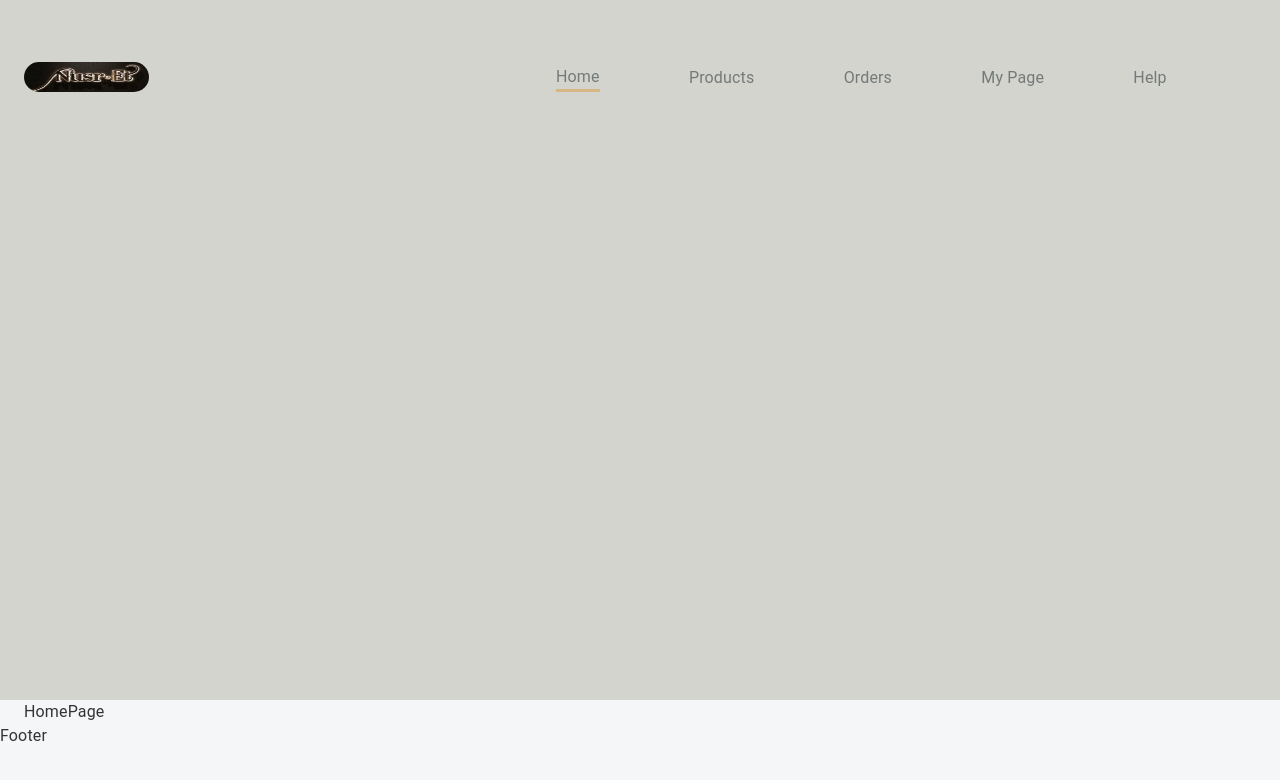
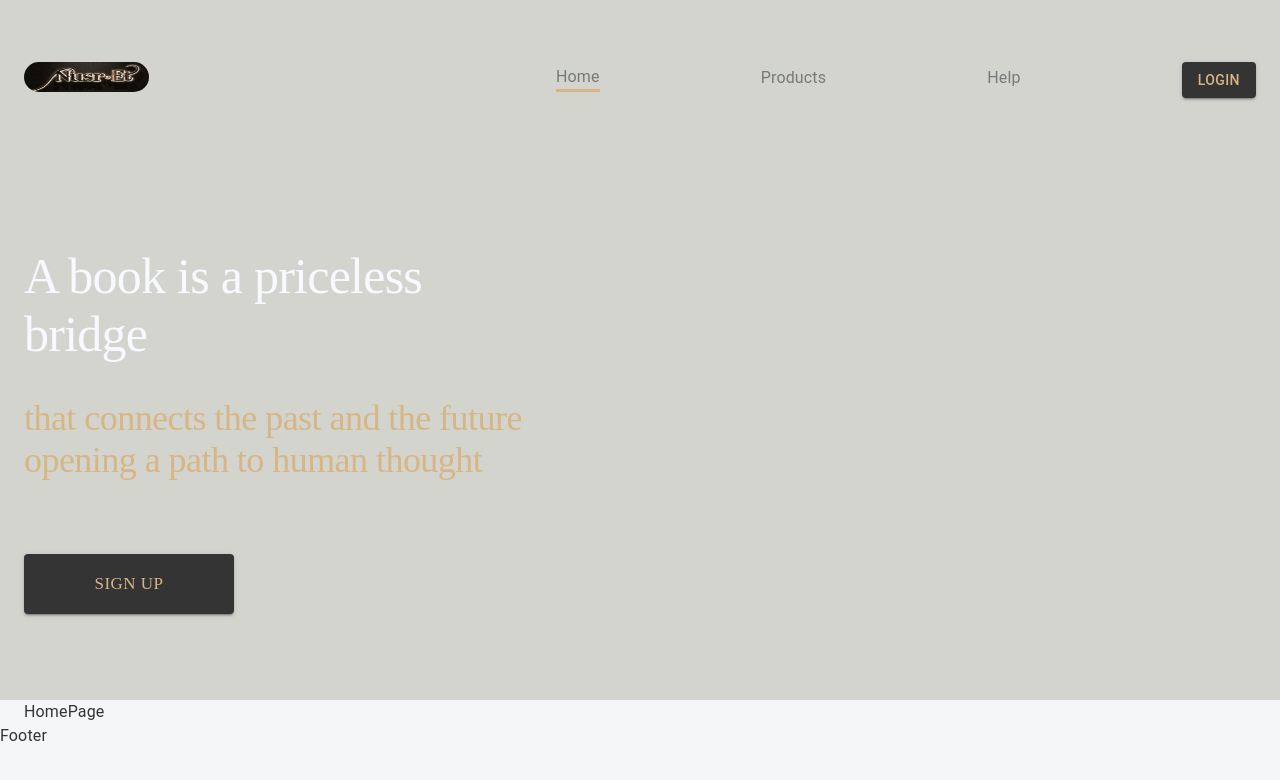
Before and after one commit to IsmanovOybek/Nusret-react, a React (Create React App) app: page / in a window 1280 px wide. Shown: the top 780 px of the page. Built offline with nearby package versions, Linux system fonts and the light colour scheme.

Commit message:
feat: modify  home navbar

```diff
--- a/src/app/components/headers/HomeNavbar.tsx
+++ b/src/app/components/headers/HomeNavbar.tsx
@@ -2,7 +2,7 @@ import { Box, Button, Container, Stack } from "@mui/material";
 import { NavLink } from "react-router-dom";
 
 export function HomeNavbar() {
-  const authMember = true;
+  const authMember = null;
   return (
     <div className="home-navbar">
       <Container sx={{ mt: "55px", height: "642px" }}>
@@ -55,19 +55,38 @@ export function HomeNavbar() {
 
             {!authMember ? (
               <Box>
-                <Button
-                  variant="contained"
-                  style={{ background: "#3776CC", color: "#f8f8ff" }}
-                >
+                <Button variant="contained" className="login-button">
                   login
                 </Button>
               </Box>
             ) : (
-              <img />
+              <img
+                className="user-avatar"
+                src={"/icons/default-user.svg"}
+                aria-haspopup={"true"}
+              />
             )}
           </Stack>
         </Stack>
-        {/* <Stack>NUSRET</Stack> */}
+        <Stack className={"header-frame"}>
+          <Stack className={"detail"}>
+            <Box className={"head-main-txt"}>A book is a priceless bridge</Box>
+            <Box className={"wel-txt"}>
+              that connects the past and the future
+            </Box>
+            <Box className={"service-txt"}>opening a path to human thought</Box>
+            <Box className={"signup"}>
+              {!authMember ? (
+                <Button variant={"contained"} className={"signup-button"}>
+                  sign up
+                </Button>
+              ) : null}
+            </Box>
+          </Stack>
+          <Box className={"logo-frame"}>
+            <div className={"logo-img"}></div>
+          </Box>
+        </Stack>
       </Container>
     </div>
   );
--- a/src/css/navbar.css
+++ b/src/css/navbar.css
@@ -53,3 +53,87 @@
 .home-navbar div.hover-line:after {
   transform-origin: 0% 50%;
 }
+.home-navbar .header-frame {
+  margin-top: 142px;
+  height: 440px;
+  display: flex;
+  flex-direction: row;
+  justify-content: space-between;
+  /* background-color: #757a79; */
+}
+
+.home-navbar .detail {
+  width: 510px;
+  display: flex;
+  flex-direction: column;
+  /* background-color: #134a3f; */
+}
+
+.home-navbar .header-frame .detail .head-main-txt {
+  width: 450px;
+  height: 150px;
+  font-family: "Roboto-Serif";
+  font-size: 50px;
+  font-style: normal;
+  font-weight: 500;
+  line-height: normal;
+  letter-spacing: -0.75px;
+  color: #f8f8ff;
+}
+
+.home-navbar .header-frame .detail .wel-txt {
+  width: 510px;
+  height: 42px;
+  font-family: "Roboto-Serif";
+  font-size: 36px;
+  font-style: normal;
+  font-weight: 400;
+  line-height: normal;
+  letter-spacing: -0.54px;
+  color: #d7b686;
+}
+
+.home-navbar .header-frame .detail .service-txt {
+  width: 510px;
+  height: 42px;
+  font-family: "Roboto-Serif";
+  font-size: 36px;
+  font-style: normal;
+  font-weight: 400;
+  line-height: normal;
+  letter-spacing: -0.54px;
+  color: #d7b686;
+}
+
+.home-navbar .header-frame .detail .signup {
+  margin-top: 73px;
+}
+
+.home-navbar .header-frame .detail .signup .signup-button {
+  width: 210px;
+  height: 60px;
+  border-radius: 4px;
+  /* background-color: #757a79; */
+  text-align: center;
+  font-family: Poppins;
+  font-size: 17px;
+  font-style: normal;
+  font-weight: 400;
+  line-height: normal;
+  color: #d7b686;
+}
+
+.home-navbar .header-frame .logo-frame {
+  margin-top: 43px;
+  width: 690px;
+  height: 419px;
+}
+
+/* .home-navbar .header-frame .logo-frame .logo-img {
+  width: 1000px;
+  height: 350px;
+  background: url("/public/img/download.webp");
+  background-size: contain;
+  background-repeat: no-repeat;
+  filter: invert(25%);
+} */
```
Also changed, not shown: public/img/do.webp (added).
